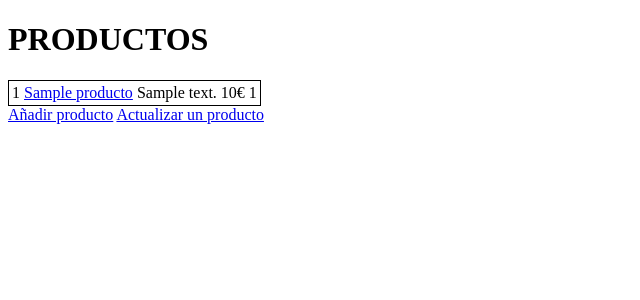
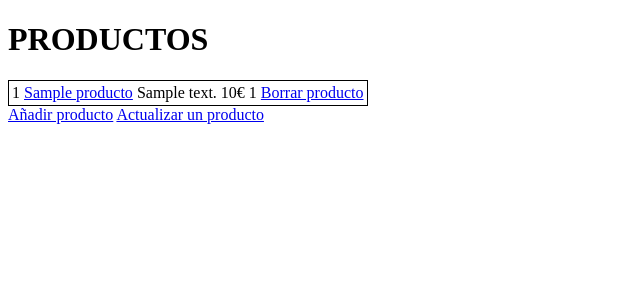
Before and after one commit to Vikkavv/TiendaOnlinePhp, a PHP site: page /mainPage.php in a window 1280 px wide. Shown: the top 300 px of the page, without its empty margins (0-640 px from the left). Run offline with PHP 8.4, Linux system fonts and the light colour scheme; tables that the repository leaves empty or names only in its code hold one stand-in row (values such as "Sample post").

Commit message:
Add files via upload

```diff
--- a/Vista/mainPage.php
+++ b/Vista/mainPage.php
@@ -6,10 +6,17 @@
     <title>Document</title>
 </head>
 <body>
+    <?php
+        require_once "../Modelo/DAOProducto.php";
+        if(isset($_SESSION['delSuccess'])){
+            print '<p>El producto con id '.$_SESSION['delSuccess'].' fue eliminado correctamente.</p>';
+            unset($_SESSION['delSuccess']);
+        }
+    ?>
     <h1>PRODUCTOS</h1>
     <table style="border: 1px solid black;">
         <?php
-            require_once "../Modelo/DAOProducto.php";
+
             $DAOProducto = new DAOProducto();
             $products = $DAOProducto->getAllProducts();
             foreach ($products as $key => $product) {
@@ -19,6 +26,7 @@
                     print '<td>'. $product->getDescripcion() .'</td>';
                     print '<td>'. $product->getPrecio() .'€</td>';
                     print '<td>'. $product->getClienteId() .'</td>';
+                    print '<td><a href="deleteProduct.php?id='. $product->getId() .'">Borrar producto</a></td>';
                 print '</tr>';
             }
         ?>
```
